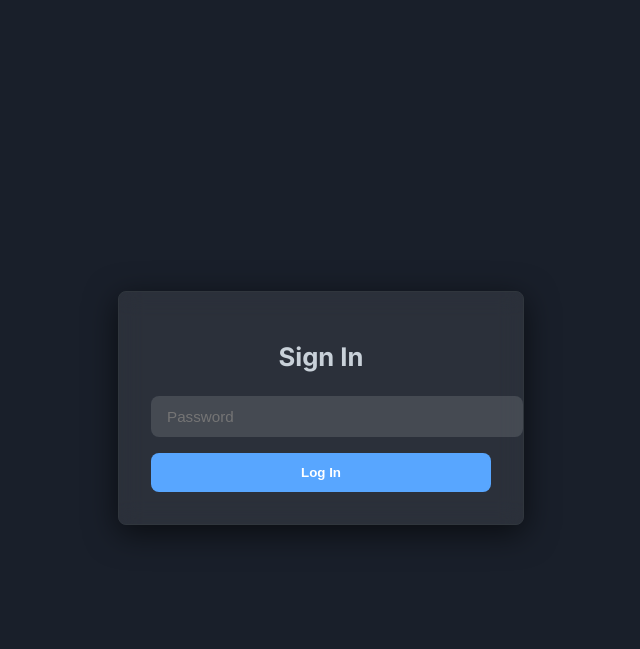
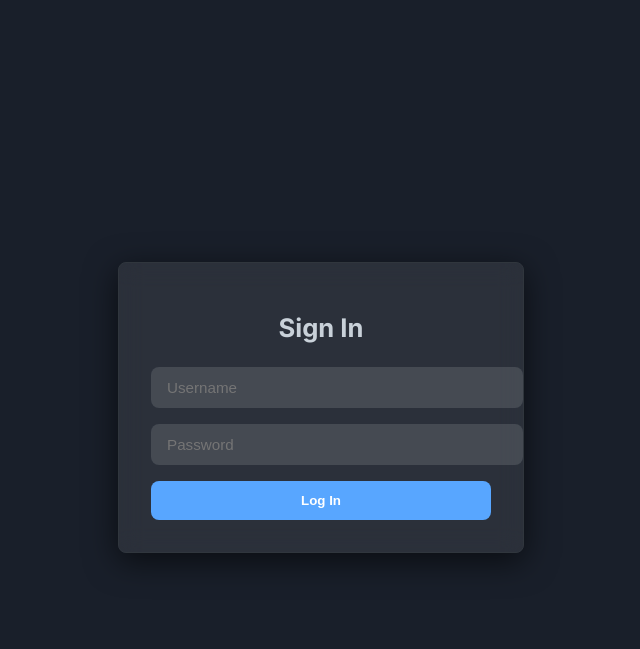
Before and after one commit to foreduc-dev/flatten, a Flask app: page /login in a window 1280 px wide. Shown: the top 649 px of the page, without its empty margins (319-959 px from the left). Run offline with Flask 3, Linux system fonts and the light colour scheme.

Commit message:
Restore visible username field on login page

```diff
--- a/templates/login.html
+++ b/templates/login.html
@@ -62,7 +62,7 @@
     <h1>Sign In</h1>
 
     <form method="POST" action="/login">
-      <input type="hidden" name="username" value="admin" />
+      <input type="text" name="username" placeholder="Username" required />
       <input type="password" name="password" placeholder="Password" required />
       <button type="submit">Log In</button>
     </form>
```
